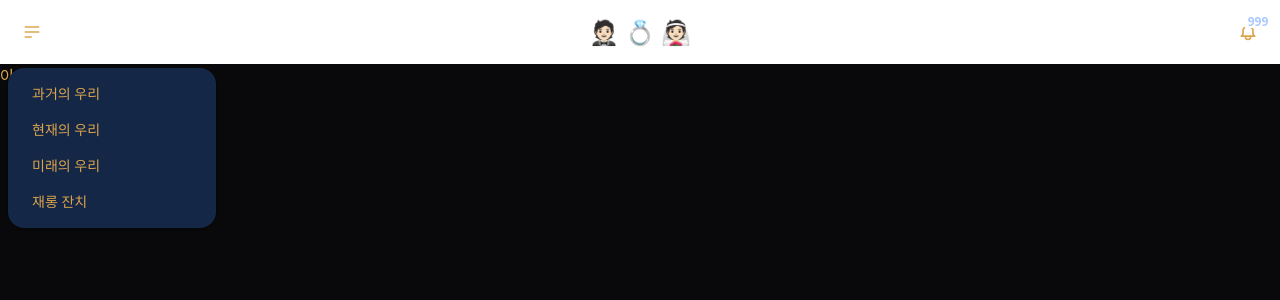
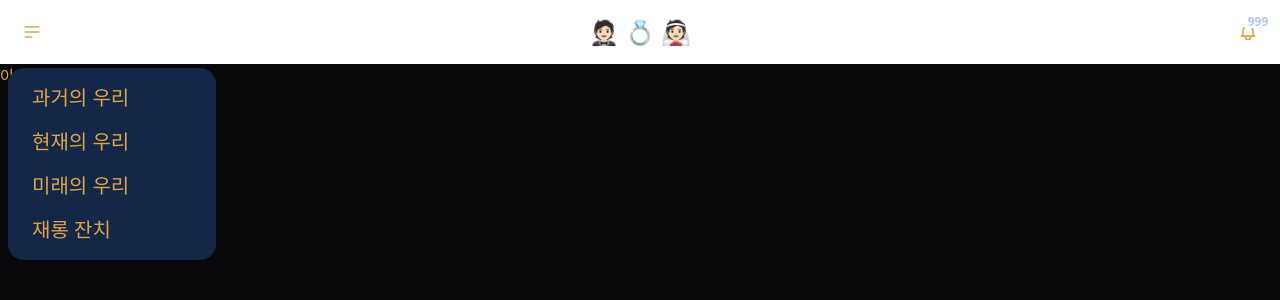
Before and after one commit to WooYoung94/gngb-svelte, a SvelteKit app in the folder gngb-app/: page / in a window 1280 px wide. Both pictures are taken after a click on the label 32 px from the left and 32 px from the top of the page. Shown: the top 300 px of the page. Built offline with nearby package versions, Linux system fonts and the light colour scheme.

Commit message:
text lg up

```diff
--- a/gngb-app/src/routes/+layout.svelte
+++ b/gngb-app/src/routes/+layout.svelte
@@ -28,10 +28,10 @@
 					tabindex="0"
 					class="menu menu-compact dropdown-content mt-3 p-2 shadow bg-secondary rounded-box w-52"
 				>
-					<li><a href="/past">과거의 우리</a></li>
-					<li><a href="/contact">현재의 우리</a></li>
-					<li><a href="/story">미래의 우리</a></li>
-					<li><a href="/about">재롱 잔치</a></li>
+					<li><a class="text-xl" href="/past">과거의 우리</a></li>
+					<li><a class="text-xl" href="/contact">현재의 우리</a></li>
+					<li><a class="text-xl" href="/story">미래의 우리</a></li>
+					<li><a class="text-xl" href="/about">재롱 잔치</a></li>
 				</ul>
 			</div>
 		</div>
```
